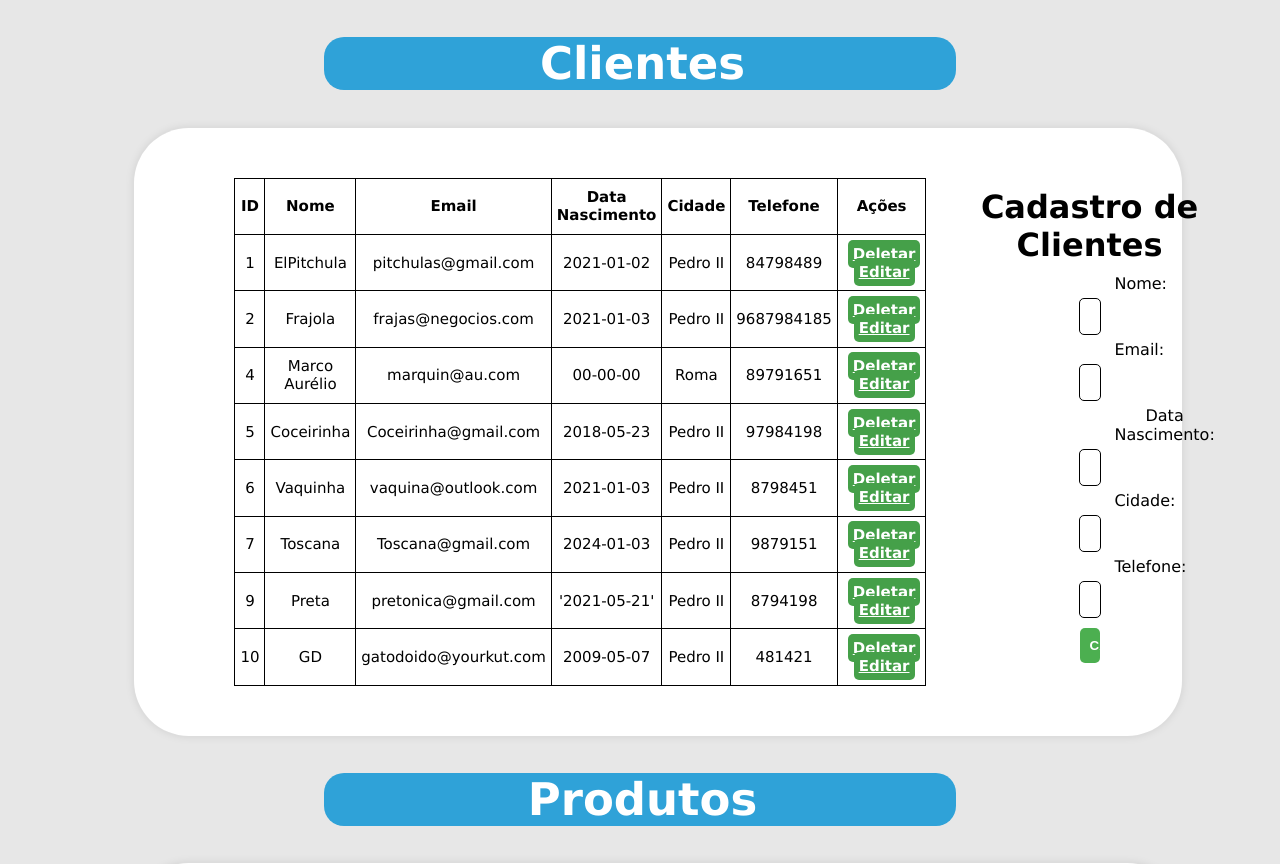
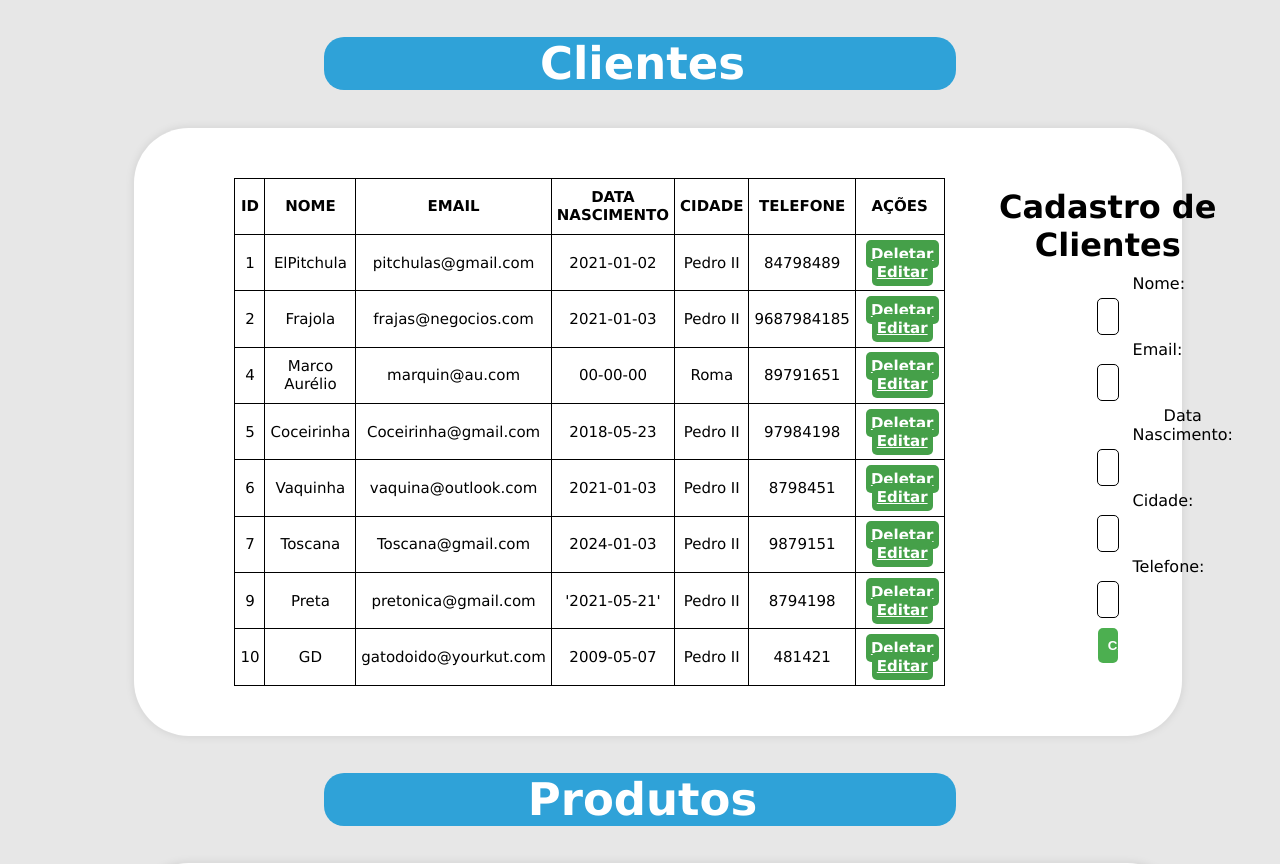
Before and after one commit to valdomg/BDII-SQLITE3-IFPI, a Flask app: page / in a window 1280 px wide. Shown: the part 108-972 px from the top of the page. Run offline with Flask 3, Linux system fonts and the light colour scheme; data comes from the database, SQL or seed files in the repository.

Commit message:
melhoramento visual

```diff
--- a/static/css/style.css
+++ b/static/css/style.css
@@ -62,6 +62,11 @@ th ,td{
     border: 1px solid;
     font-size: 15px;
     padding: 5px;
+}
+
+td:nth-child(7){
+    background-color: #ffffff;
+    width: 150px;
 }
 
 .table-div{
--- a/templates/home.html
+++ b/templates/home.html
@@ -18,12 +18,12 @@
             <table class="tables">
                     <tr>
                         <th>ID</th>
-                        <th>Nome</th>
-                        <th>Email</th>
-                        <th>Data Nascimento</th>
-                        <th>Cidade</th>
-                        <th>Telefone</th>
-                        <th>Ações</th>
+                        <th>NOME</th>
+                        <th>EMAIL</th>
+                        <th>DATA NASCIMENTO</th>
+                        <th>CIDADE</th>
+                        <th>TELEFONE</th>
+                        <th>AÇÕES</th>
                     </tr>
                     {% for row in cliente %}
                     <tr>
```
